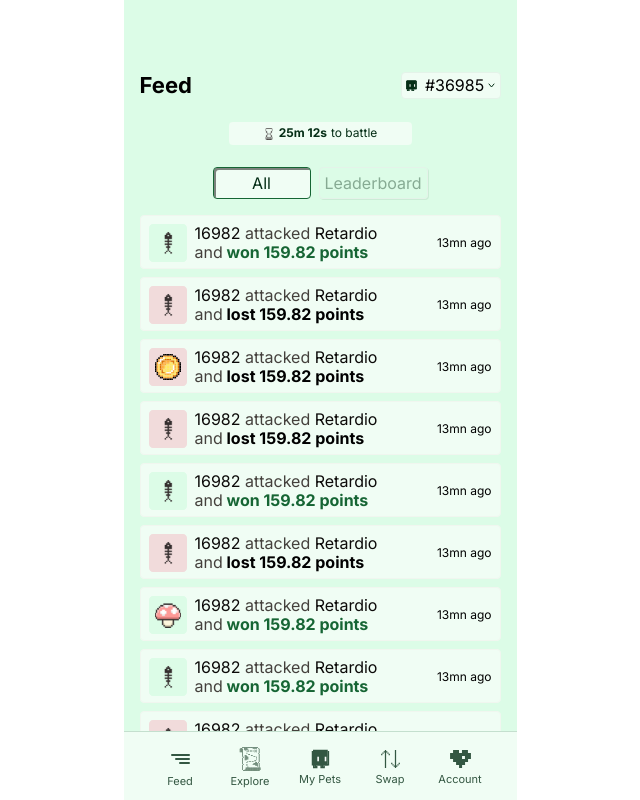
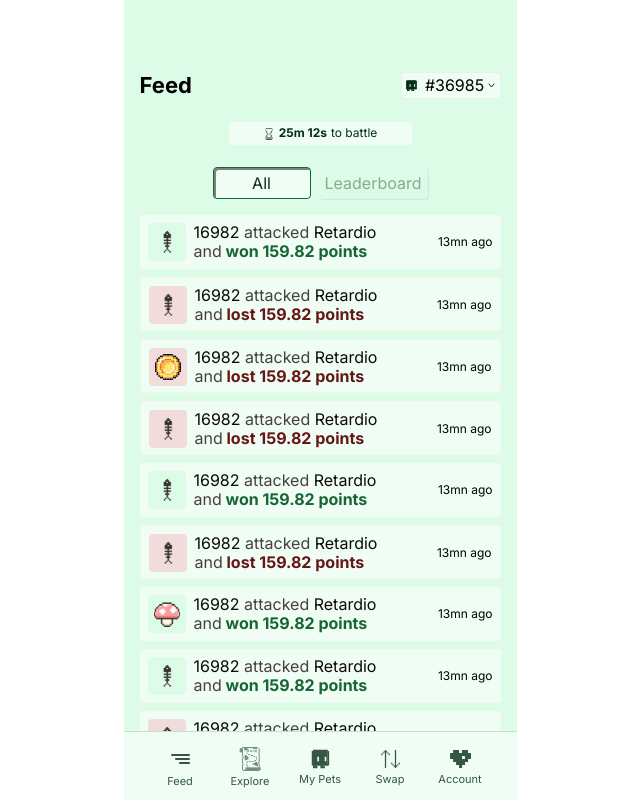
Before and after one commit to sanjuverma373/Feed, a React (Create React App) app: page / in a window 1280 px wide. Shown: the whole page, without its empty margins (320-960 px from the left). Built offline with nearby package versions, Linux system fonts and the light colour scheme.

Commit message:
add border

```diff
--- a/src/components/Feed.jsx
+++ b/src/components/Feed.jsx
@@ -62,11 +62,13 @@ const Feed = () => {
         </div>
         {
           first === "tab1" &&
-          <div>
-            <div className=' overflow-y-scroll my-scroll max-w-[393px] h-[591px]'>
-              <div className={{ scrollbarWidth: 'none', msOverflowStyle: 'none' }}>
+          <div className='overflow-y-scroll my-scroll max-w-[393px] h-[591px]'>
+  <div style={{ scrollbarWidth: 'none', msOverflowStyle: 'none' }}>
     {dataArray.map((dataItem) => (
-                  <div key={dataItem.id} className='max-w-[361px] h-[54px] rounded-[4px] border border-lightpurple2 bg-lightWhite p-2 mb-2'>
+      <div
+        key={dataItem.id}
+        className={`max-w-[361px] h-[54px] rounded-[4px] bg-lightWhite p-2 mb-2 ${dataItem.border}`}
+      >
         <div className='flex justify-between items-center'>
           <div className='flex gap-2'>
             <img src={dataItem.img} alt="fishgreen" />
@@ -90,7 +92,7 @@ const Feed = () => {
     ))}
   </div>
 </div>
-          </div>
+
         }
         {
           first === "tab2" &&
--- a/src/components/comman/Helper.jsx
+++ b/src/components/comman/Helper.jsx
@@ -15,17 +15,20 @@ export const dataArray = [
     {
       id: 2,
       img:fishpink,
-      text: ( <span className='font-bold !text-lightRed'> lost 159.82 points</span> ),
+      text: ( <span className='font-bold !text-[#651616]'> lost 159.82 points</span> ),
+      border: 'border-[1px] border-solid border-[#F1DBDB33]'
     },
     {
       id: 3,
       img:coin,
-      text: ( <span className='font-bold !text-lightRed'> lost 159.82 points</span> ),
+      text: ( <span className='font-bold !text-[#651616]'> lost 159.82 points</span> ),
+      border: 'border-[1px] border-solid border-[#F1DBDB33]'
     },
     {
       id: 4,
       img:fishpink,
-      text: ( <span className='font-bold !text-lightRed'> lost 159.82 points</span> ),
+      text: ( <span className='font-bold !text-[#651616]'> lost 159.82 points</span> ),
+      border: 'border-[1px] border-solid border-[#F1DBDB33]'
     },
     {
       id: 5,
@@ -35,7 +38,8 @@ export const dataArray = [
     {
       id: 6,
       img:fishpink,
-      text: ( <span className='font-bold !text-lightRed'> lost 159.82 points</span> ),
+      text: ( <span className='font-bold !text-[#651616]'> lost 159.82 points</span> ),
+      border: 'border-[1px] border-solid border-[#F1DBDB33]'
     },
     {
       id: 7,
@@ -55,17 +59,20 @@ export const dataArray = [
     {
       id: 10,
       img:fishgreen,
-      text: ( <span className='font-bold !text-lightRed'> lost 159.82 points</span> ),
+      text: ( <span className='font-bold !text-[#651616]'> lost 159.82 points</span> ),
+      border: 'border-[1px] border-solid border-[#F1DBDB33]'
     },
     {
       id: 11,
       img:fishgreen,
-      text: ( <span className='font-bold !text-lightRed'> lost 159.82 points</span> ),
+      text: ( <span className='font-bold !text-[#651616]'> lost 159.82 points</span> ),
+      border: 'border-[1px] border-solid border-[#F1DBDB33]'
     },
     {
       id: 12,
       img:fishgreen,
-      text: ( <span className='font-bold !text-lightRed'> lost 159.82 points</span> ),
+      text: ( <span className='font-bold !text-[#651616]'> lost 159.82 points</span> ),
+      border: 'border-[1px] border-solid border-[#F1DBDB33]'
     },
     {
       id: 13,
@@ -75,7 +82,8 @@ export const dataArray = [
     {
       id: 14,
       img:fishgreen,
-      text: ( <span className='font-bold !text-lightRed'> lost 159.82 points</span> ),
+      text: ( <span className='font-bold !text-[#651616]'> lost 159.82 points</span> ),
+      border: 'border-[1px] border-solid border-[#F1DBDB33]'
     },
     {
       id: 15,
@@ -85,7 +93,8 @@ export const dataArray = [
     {
       id: 16,
       img:fishgreen,
-      text: ( <span className='font-bold !text-lightRed'> lost 159.82 points</span> ),
+      text: ( <span className='font-bold !text-[#651616]'> lost 159.82 points</span> ),
+      border: 'border-[1px] border-solid border-[#F1DBDB33]'
     },
 
 
--- a/tailwind.config.js
+++ b/tailwind.config.js
@@ -21,6 +21,7 @@ module.exports = {
         lightSky3: '#C4DFCE',
         lightpurple:'#D6D3D1',
         lightpurple2:'#F0F6EF',
+        lightred1:'#651616',
       },
       fontFamily:{
         Inter: "Inter, sans-serif",
```
Lines whose indentation alone changed are shown as unchanged.
